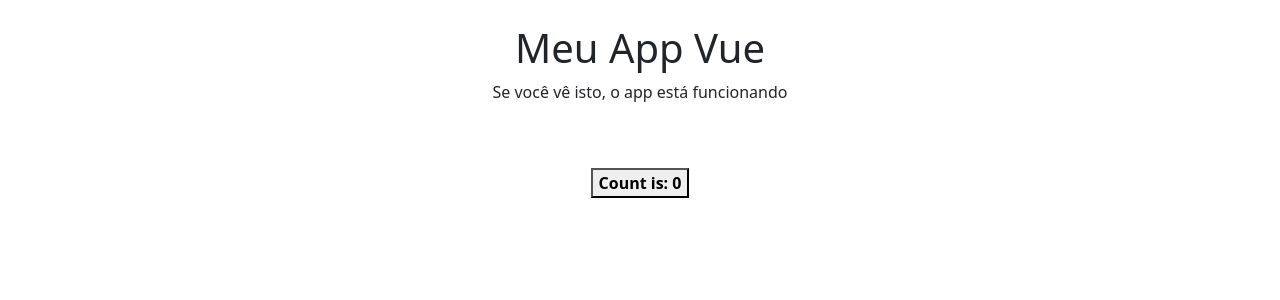
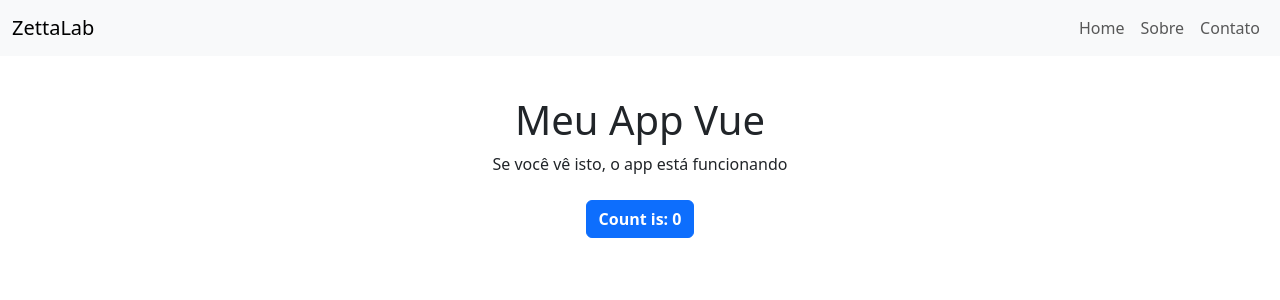
Before and after one commit to lorranavf/zetta-lab-first-challenge, a Vue app in the folder src/app/: page / in a window 1280 px wide. Shown: the top 300 px of the page. Built offline with nearby package versions, Linux system fonts and the light colour scheme.

Commit message:
feat: adding header minimal configurations

```diff
--- a/src/app/src/App.vue
+++ b/src/app/src/App.vue
@@ -1,18 +1,26 @@
 <template>
-  <div class="container py-4">
-    <h1>Meu App Vue</h1>
-    <p>Se você vê isto, o app está funcionando</p>
+  <div id="app" class="d-flex flex-column min-vh-100">
+    <Header />
+    <main class="container py-4 flex-grow-1">
+      <h1>Meu App Vue</h1>
+      <p>Se você vê isto, o app está funcionando</p>
+
+      <div class="text-center my-4">
+        <button class="btn btn-primary" @click="count++">
+          Count is: {{ count }}
+        </button>
+      </div>
+    </main>
   </div>
-  <div id="app" class="container py-4">
-  <button @click="count++">
-    Count is: {{ count }}
-  </button>
-</div>
 </template>
 
 <script lang="ts">
+
+import Header from './components/header.vue'
+
 export default {
   name: 'App',
+  components: { Header },
   data() {
     return {
       count: 0
--- /dev/null
+++ b/src/app/src/components/header.vue
@@ -0,0 +1,31 @@
+<template>
+  <nav class="navbar navbar-expand-lg navbar-light bg-light">
+    <div class="container-fluid">
+      <a class="navbar-brand" href="#">ZettaLab</a>
+      <button
+      class="navbar-toggler"
+      type="button"
+      data-bs-toggle="collapse"
+      data-bs-target="#navbarNav"
+      aria-controls="navbarNav"
+      aria-expanded="false"
+      aria-label="Toggle navigation"
+      >
+      <span class="navbar-toggler-icon"></span>
+      </button>
+      <div class="collapse navbar-collapse" id="navbarNav">
+        <ul class="navbar-nav ms-auto">
+          <li class="nav-item"><a class="nav-link" href="#">Home</a></li>
+          <li class="nav-item"><a class="nav-link" href="#">Sobre</a></li>
+          <li class="nav-item"><a class="nav-link" href="#">Contato</a></li>
+        </ul>
+      </div>
+    </div>
+  </nav>
+</template>
+
+<script lang="ts" setup></script>
+
+<style scoped>
+.navbar { margin-bottom: 1rem; }
+</style>
```
